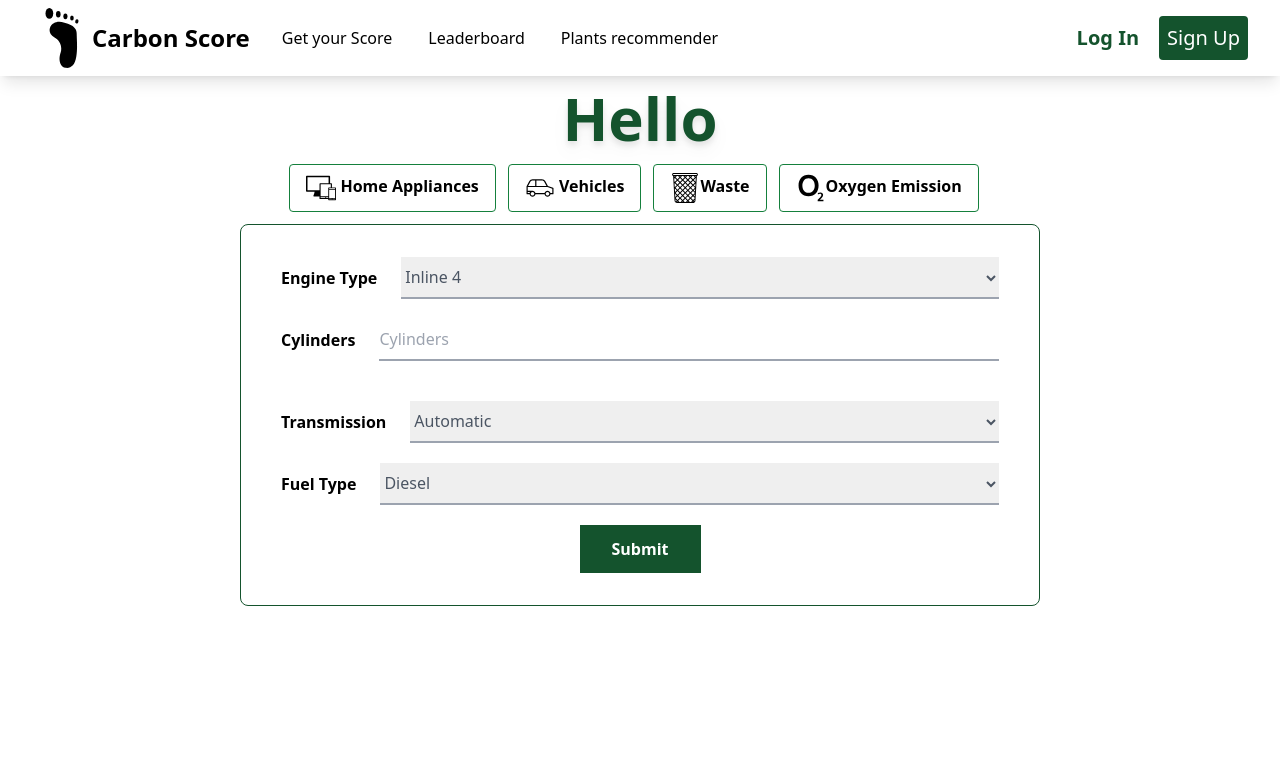
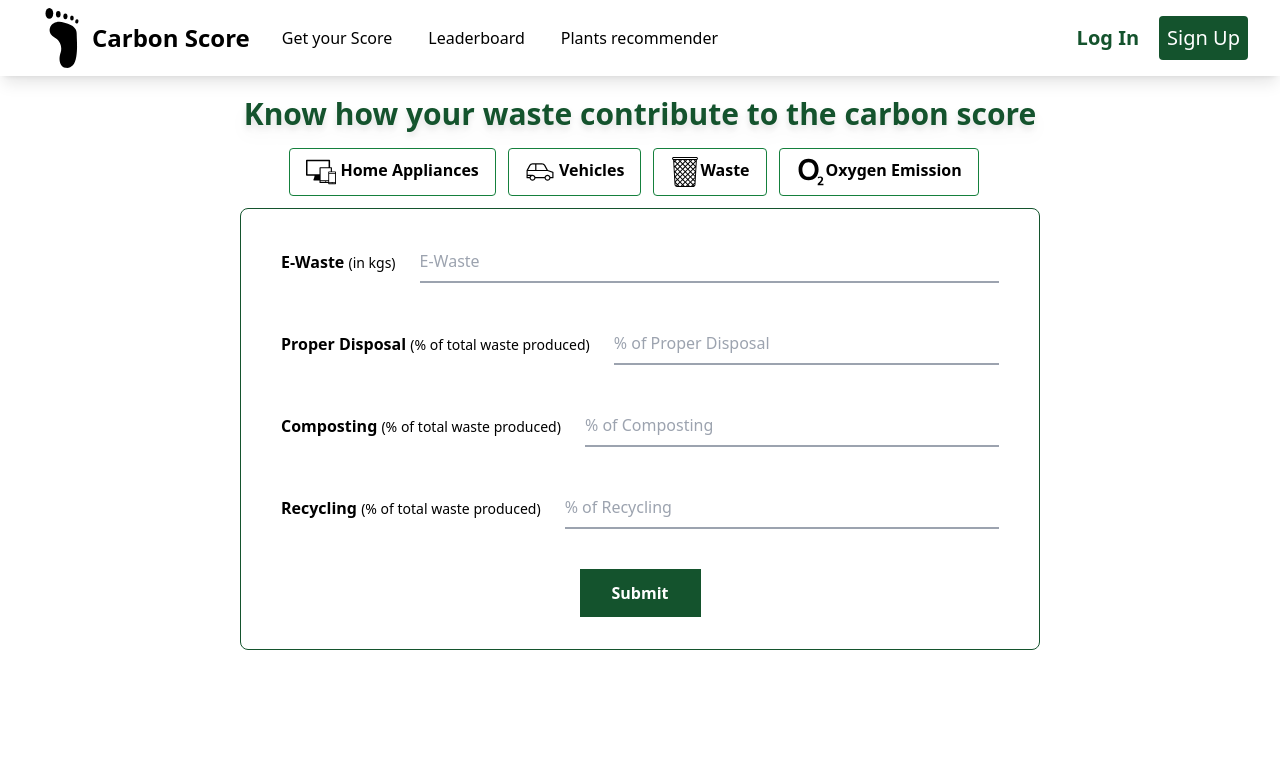
Before and after one commit to omkar3602/carbon-score-predictor, a Django app: template mainapp/templates/mainapp/waste.html in a window 1280 px wide. Shown: the top 769 px of the page. Before the commit the page ends 606 px from the top, so only its background shows below. Run offline with Django 3.2, Linux system fonts and the light colour scheme; the template is opened without the code that fills it, so the values that code supplies are empty; some libraries are stand-ins or nearby versions.

Commit message:
waste form UI completed

```diff
--- a/mainapp/templates/mainapp/base.html
+++ b/mainapp/templates/mainapp/base.html
@@ -78,7 +78,7 @@
             <a href="{% url 'homeappliances' %}" class="font-medium text-md">Get your Score </a>
           </div>
           <div class="flex justify-between items-center hover:bg-gray-300 p-1">
-            <a href="{% url 'homeappliances' %}" class="font-medium text-md">Leaderboard </a>
+            <a href="{% url 'leaderboard' %}" class="font-medium text-md">Leaderboard </a>
           </div>
           <div class="flex justify-between items-center hover:bg-gray-300 p-1">
             <a href="{% url 'homeappliances' %}" class="font-medium text-md">Plants recommender </a>
--- a/mainapp/templates/mainapp/waste.html
+++ b/mainapp/templates/mainapp/waste.html
@@ -4,10 +4,9 @@
 {% block title %}Home Appliances{% endblock title %}
 
 {% block content %}
-<div class= "py-3"></div>
+<div class= "py-4"></div>
     <div class="px-10 min-h-screen">
-        <h3 class="py-4  text-center text-green-900 text-6xl font-bold pt-16 drop-shadow-lg  hover:underline-offset-8">
-            Hello {{ user.fullname }}</h3>
+      <p class="py-4 text-center text-green-900 text-3xl font-bold pt-16 drop-shadow-lg  hover:underline-offset-8">Know how your waste contribute to the carbon score </p>
               <div class="flex justify-center flex-col alignitems-center h-auto w-auto">
                   <div class="alignitems-center">
                       <ul class="flex justify-center pb-3">
@@ -90,54 +89,37 @@
 
           <form method="POST">
             {% csrf_token %}
-            <div class="flex items-center mb-5">
-              <label for="name" class="inline-block w-30 mr-6 text-right
-                                       font-bold text-black">Engine Type</label>
-              <select type="text" id="name" name="engine_type" placeholder="Name"
-                     class="flex-1 py-2 border-b-2 border-gray-400 focus:border-green-400
-                            text-gray-600 placeholder-gray-400
-                            outline-none">
-                <option value="Inline_4">Inline 4</option>
-                <option value="v6">v6</option>
-                <option value="v8">v8</option>
-            </select>
-            </div>
-
             <div class="flex items-center mb-10">
-              <label for="cylingders" class="inline-block w-30 mr-6 text-right
-                                          font-bold text-black">Cylinders</label>
-              <input type="text" id="cylinders" name="cylinders" placeholder="Cylinders"
-                     class="flex-1 py-2 border-b-2 border-gray-400
-                            text-gray-600
-                            placeholder-gray-400">  <!-- check other class spec upper section -->
-            </div>
-
-            <div class="flex items-center mb-5">
-                <label for="name" class="inline-block w-30 mr-6 text-right
-                                         font-bold text-black">Transmission</label>
-                <select type="text" id="name" name="engine_type" placeholder="Name"
-                       class="flex-1 py-2 border-b-2 border-gray-400 focus:border-green-400
-                              text-gray-600 placeholder-gray-400
-                              outline-none">
-                  <option value="automatic">Automatic</option>
-                  <option value="manual">manual</option>
-                  <option value="CVT">CVT</option>
-              </select>
+                <label for="e_waste" class="inline-block w-22 mr-6 text-right
+                                            font-bold text-black" >E-Waste <span class="text-left font-normal text-sm "> (in kgs) </span></label>
+                <input type="number" step="any" id="e_waste" name="e_waste" placeholder="E-Waste"
+                       class="flex-1 py-2 border-b-2 border-gray-400
+                              text-gray-600
+                              placeholder-gray-400">  <!-- check other class spec upper section -->
               </div>
-
-            <div class="flex items-center mb-5">
-                <label for="fuel_type" class="inline-block w-30 mr-6 text-right
-                                         font-bold text-black">Fuel Type</label>
-                <select type="text" id="name" name="transmission" placeholder="Transmission"
-                       class="flex-1 py-2 border-b-2 border-gray-400 focus:border-green-400
-                              text-gray-600 placeholder-gray-400
-                              outline-none">
-                  <option value="diesel">Diesel</option>
-                  <option value="petrol">Petrol</option>
-                  <option value="hybrid">Hybrid</option>
-                  <option value="electric">Electric</option>
-
-              </select>
+              <div class="flex items-center mb-10">
+                <label for="proper_disposal" class="inline-block w-22 mr-6 text-right
+                                            font-bold text-black" >Proper Disposal <span class="text-left font-normal text-sm "> (% of total waste produced) </span></label>
+                <input type="number" step="any" id="proper_disposal" name="proper_disposal" placeholder="% of Proper Disposal"
+                       class="flex-1 py-2 border-b-2 border-gray-400
+                              text-gray-600
+                              placeholder-gray-400">  <!-- check other class spec upper section -->
+              </div>
+              <div class="flex items-center mb-10">
+                <label for="composting" class="inline-block w-22 mr-6 text-right
+                                            font-bold text-black" >Composting <span class="text-left font-normal text-sm "> (% of total waste produced) </span></label>
+                <input type="number" step="any" id="composting" name="composting" placeholder="% of Composting"
+                       class="flex-1 py-2 border-b-2 border-gray-400
+                              text-gray-600
+                              placeholder-gray-400">  <!-- check other class spec upper section -->
+              </div>
+              <div class="flex items-center mb-10">
+                <label for="recycling" class="inline-block w-22 mr-6 text-right
+                                            font-bold text-black" >Recycling <span class="text-left font-normal text-sm "> (% of total waste produced) </span></label>
+                <input type="number" step="any" id="recycling" name="recycling" placeholder="% of Recycling"
+                       class="flex-1 py-2 border-b-2 border-gray-400
+                              text-gray-600
+                              placeholder-gray-400">  <!-- check other class spec upper section -->
               </div>
 
             <div class="text-center">
```
Also changed, not shown: mainapp/templates/mainapp/leaderboard.html (+56 -1 lines).
